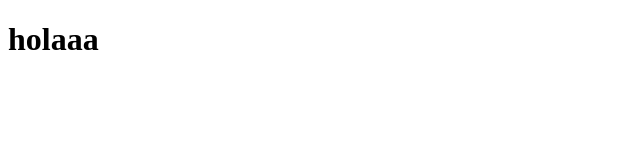
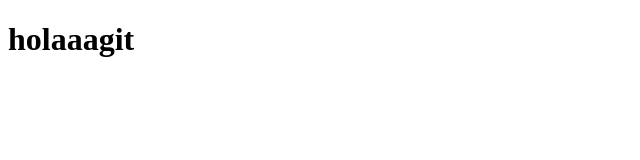
Before and after one commit to Rojas102207/Landing-page, a plain HTML site: page index.html in a window 1280 px wide. Shown: the full height of the page, 0-640 px from the left. Drawn offline with Linux system fonts and the light colour scheme.

```diff
--- a/index.html
+++ b/index.html
@@ -7,7 +7,7 @@
   </head>
   <body>
     <div>
-      <h1>holaaa</h1>
+      <h1>holaaagit</h1>
     </div>
   </body>
 </html>
```
